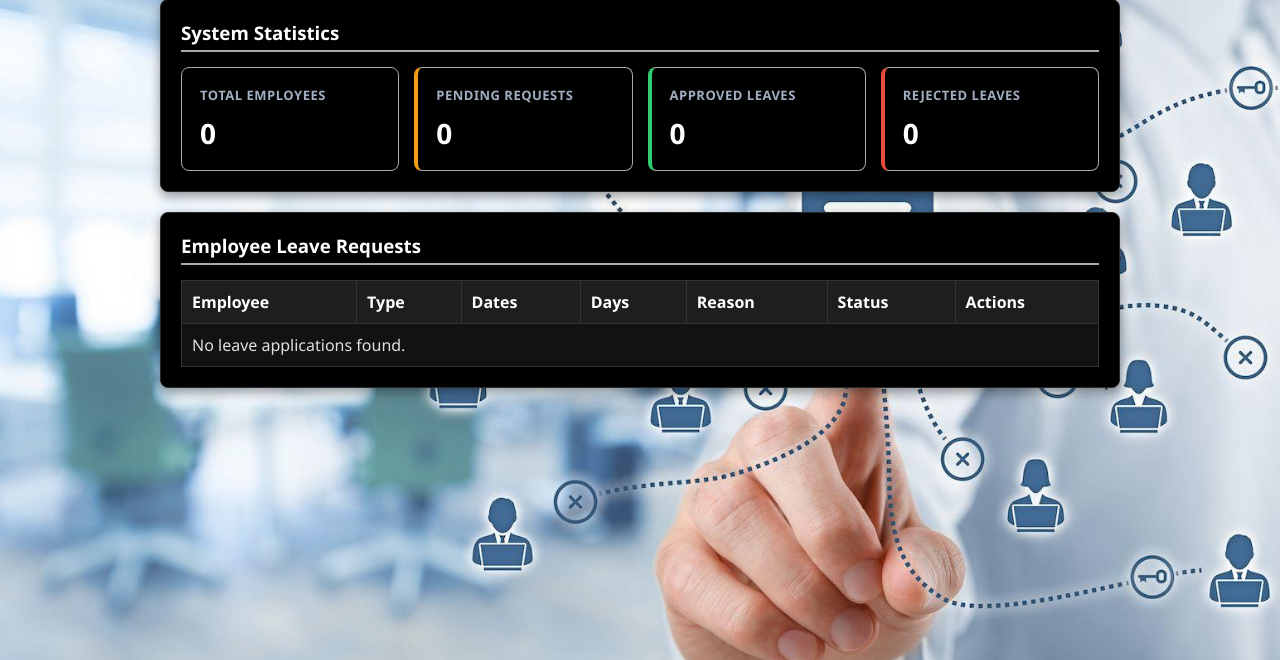
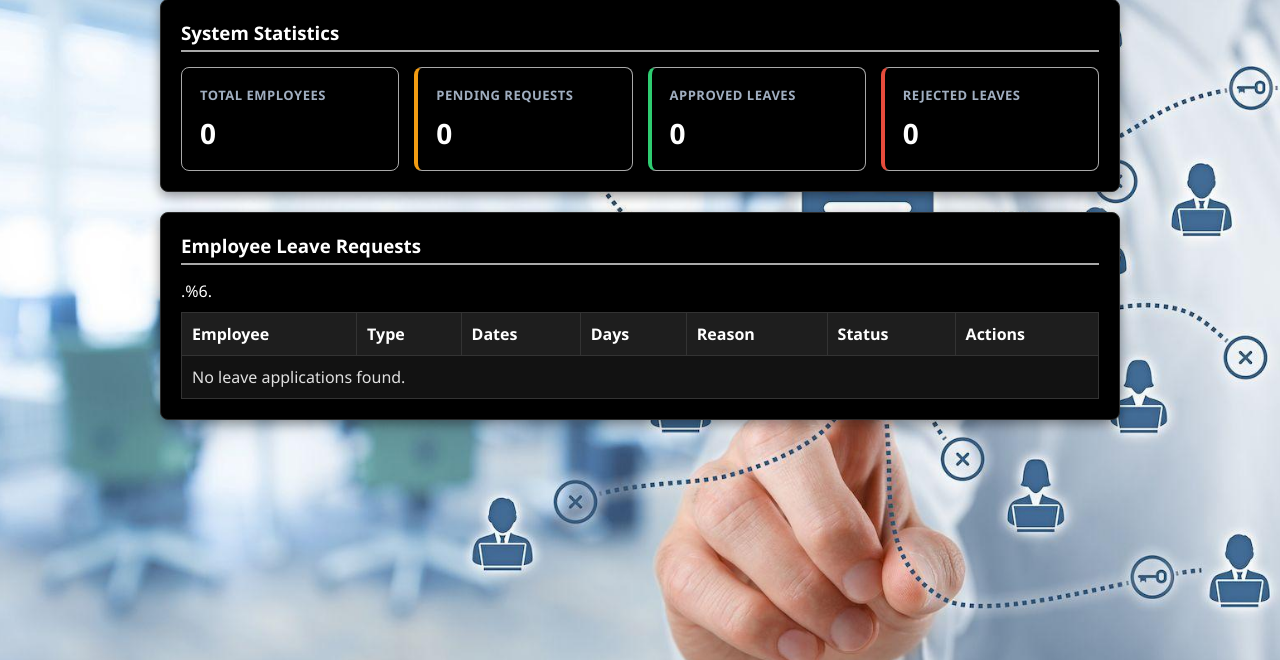
Before and after one commit to oggulokesh-56/employee-leave-management-system, a FastAPI app: page /admin/dashboard in a window 1280 px wide. Shown: the part 94-754 px from the top of the page. Run offline with FastAPI, Linux system fonts and the light colour scheme.

Commit message:
Initial commit

```diff
--- a/static/style.css
+++ b/static/style.css
@@ -252,6 +252,7 @@ body {
     border-radius: 6px;
     margin-bottom: 20px;
     text-align: center;
+
     font-size: 14px;
     border: 1px solid #fecaca;
 }
--- a/templates/admin.html
+++ b/templates/admin.html
@@ -87,7 +87,8 @@
                     <tr>
                         <td colspan="7">No leave applications found.</td>
                     </tr>
-                    {% endfor %}
+                    {% endfor %}.%6.
+
                 </tbody>
             </table>
         </div>
```
